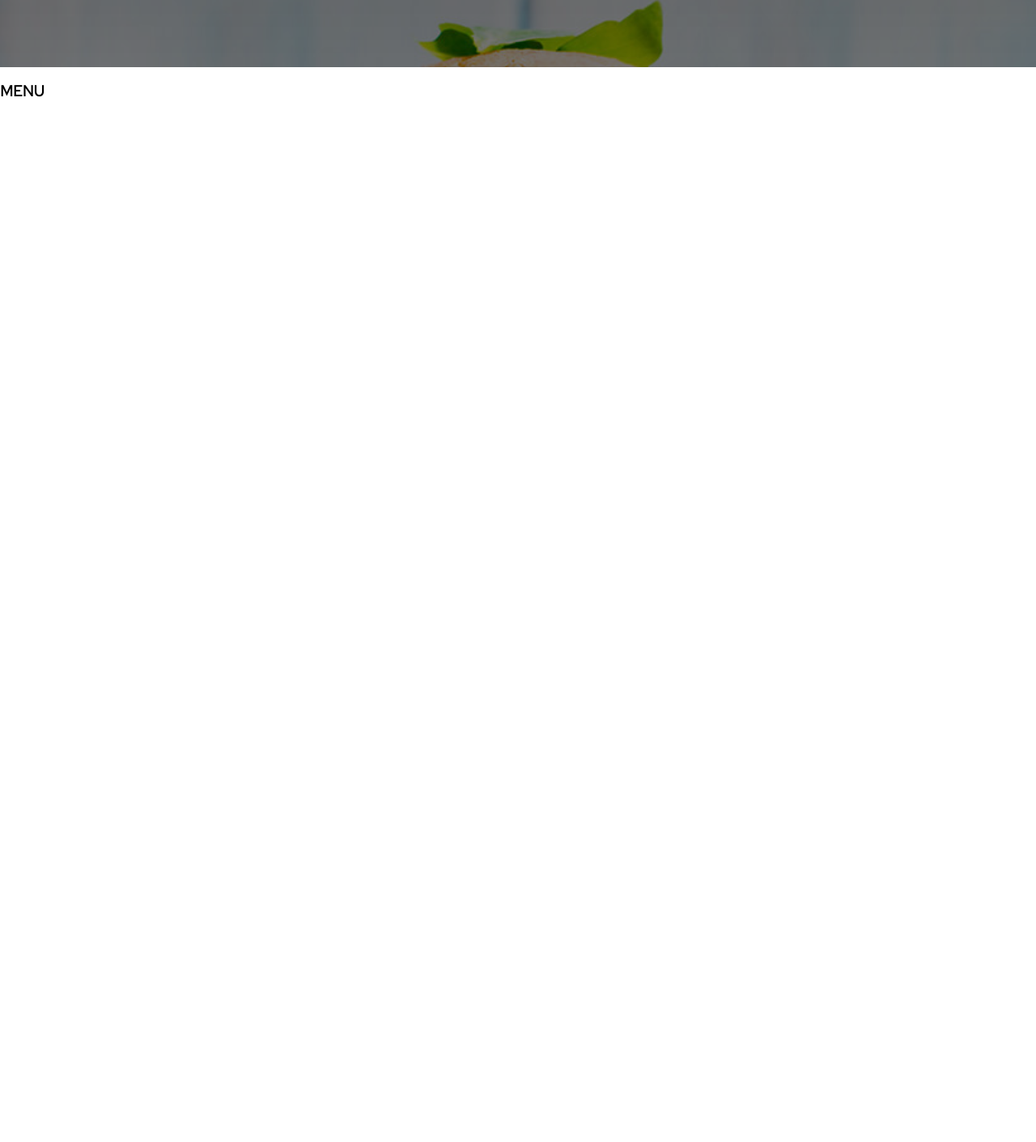
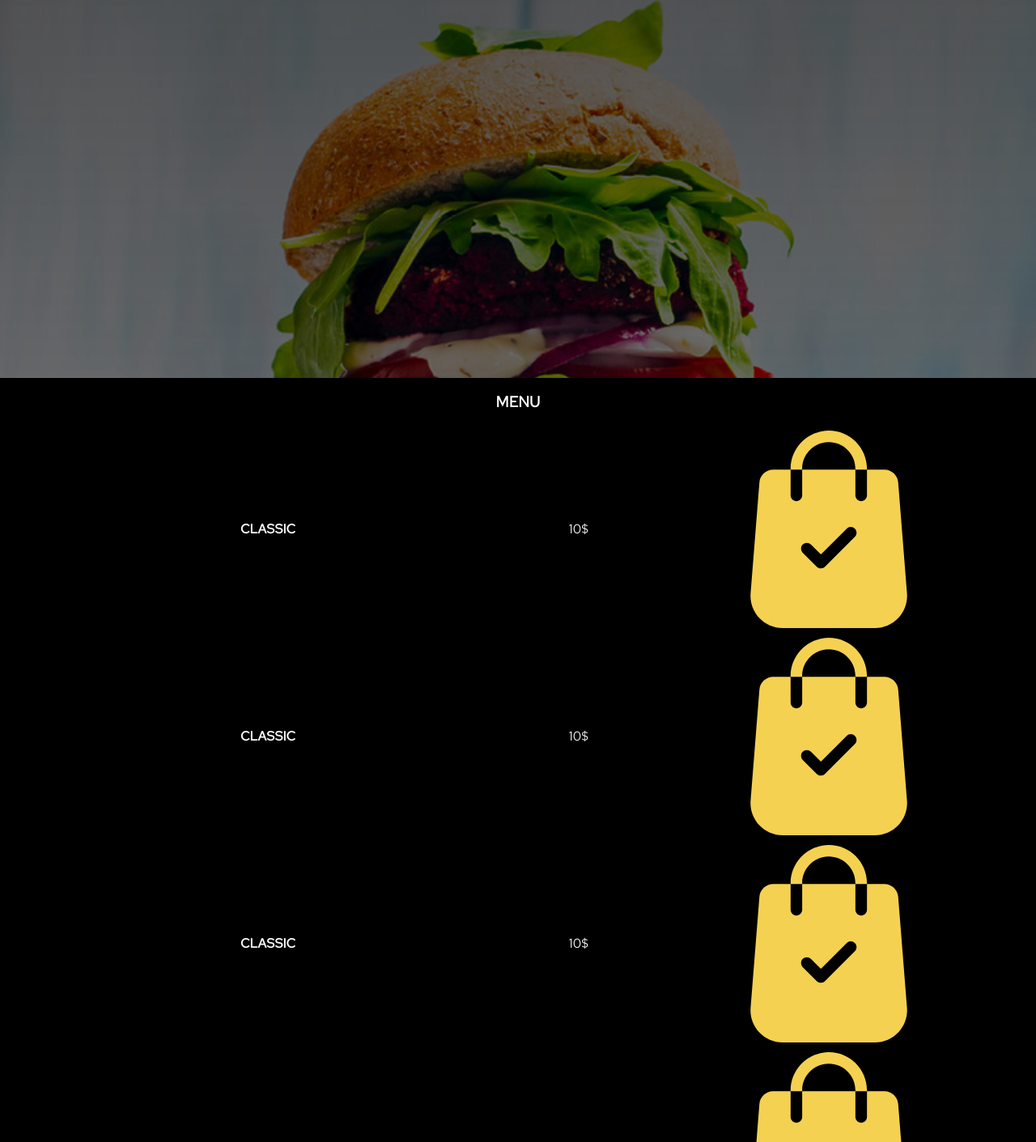
Before and after one commit to AleksandraBozenko/restaurant, a website: page src/content/index.html in a window 1280 px wide. Shown: the part 1389-2800 px from the top of the page at 81% size. Before the commit the page ends 1531 px from the top, so only its background shows below. Drawn offline with nearby package versions, Linux system fonts and the light colour scheme; files that its build step writes are made by us from their sources.

Commit message:
Add: Eating menu

```diff
--- a/src/content/index.html
+++ b/src/content/index.html
@@ -62,6 +62,44 @@
       </section>
       <section class="eat">
         <h3 class="eat__title">MENU</h3>
+        <div class="eat__option">
+          <div class="eat__option--header">
+            <h4 class="eat__option--header-title">CLASSIC</h4>
+            <p class="eat__option--header-price">10$</p>
+          </div>
+          <button class="eat__option--icon">
+            <img class="eat__option--icon-img" src="/assets/img/order.svg" alt="order">
+          </button>
+        </div>
+
+        <div class="eat__option">
+          <div class="eat__option--header">
+            <h4 class="eat__option--header-title">CLASSIC</h4>
+            <p class="eat__option--header-price">10$</p>
+          </div>
+          <button class="eat__option--icon">
+            <img class="eat__option--icon-img" src="/assets/img/order.svg" alt="order">
+          </button>
+        </div>
+
+        <div class="eat__option">
+          <div class="eat__option--header">
+            <h4 class="eat__option--header-title">CLASSIC</h4>
+            <p class="eat__option--header-price">10$</p>
+          </div>
+          <button class="eat__option--icon">
+            <img class="eat__option--icon-img" src="/assets/img/order.svg" alt="order">
+          </button>
+        </div>
+        <div class="eat__option">
+          <div class="eat__option--header">
+            <h4 class="eat__option--header-title">CLASSIC</h4>
+            <p class="eat__option--header-price">10$</p>
+          </div>
+          <button class="eat__option--icon">
+            <img class="eat__option--icon-img" src="/assets/img/order.svg" alt="order">
+          </button>
+        </div>
       </section>
     </main>
 
--- a/src/scss/main.scss
+++ b/src/scss/main.scss
@@ -40,10 +40,10 @@ html {
 }
 .title{
   width: 100%;
-  height: 90vw;
+  height: 120vw;
   // height: 20vw;
   // background: yellow;;
-  background-image: linear-gradient(rgba(0, 0, 0, 0.63), rgba(0, 0, 0, 0.438)),url(/assets/img/bg.jpg);
+  background-image: linear-gradient(rgba(0, 0, 0, 0.712), rgba(0, 0, 0, 0.562)),url(/assets/img/bg.jpg);
   background-attachment: fixed;
   background-repeat: no-repeat;
   background-size: cover;
@@ -58,7 +58,7 @@ html {
   &__text{
     position: absolute;
     width: 100%;
-    height: 80vw;
+    height: 70%;
     display: flex;
     justify-content: center;
     align-items: center;
@@ -66,12 +66,12 @@ html {
     color: $white;
     &--bold{
       margin: 0;
-      font-weight: normal;
+      font-weight: middle;
       font-size: 1.4em;
     }
     &--regular{
       margin: 0;
-      font-weight: normal;
+      font-weight: middle;
       font-size: 1.1em;
     }
   }
@@ -114,5 +114,33 @@ html {
   display: block;
 }
 .eat{
-  // position: absolute;
+  background: $black;
+  color: $white;
+  display: flex;
+  justify-content: center;
+  align-items: center;
+  flex-direction: column;
+  &__option{
+    width: 100%;
+    display: flex;
+    justify-content: center;
+    align-items: center;
+    flex-direction: row;
+    &--header{
+      width: 60%;
+      display: flex;
+      justify-content: space-around;
+      align-items: center;
+    }
+    &--icon{
+      width: 20vw;
+      height: 20vw;
+      border: none;
+      background: none;
+      &-img{
+        width: 100%;
+        height: 100%;
+      }
+    }
+  }
 }
```
Also changed, not shown: src/assets/img/order.svg (added), src/assets/img/shopping-bag.svg (deleted).
